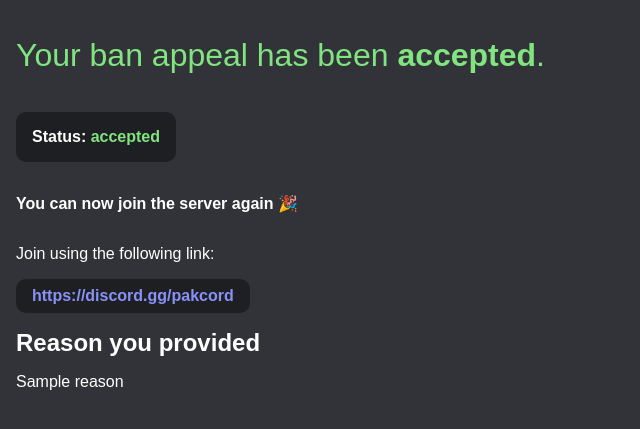
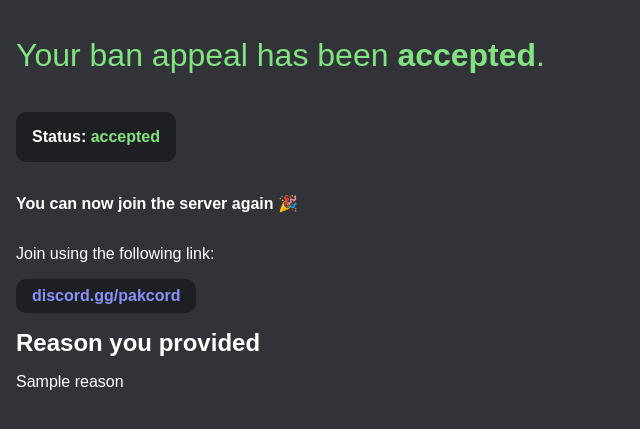
Before and after one commit to azure-badr/Appeal, a Python web app: template client/templates/profile.html in a window 1280 px wide. Shown: the top 429 px of the page, without its empty margins (0-640 px from the left). Run offline with Jinja, Linux system fonts and the light colour scheme; the template is opened without the code that fills it: most values are stand-ins (such as "Sample title", 1, 10 or a date in 2020).

Commit message:
set concise url

```diff
--- a/client/templates/profile.html
+++ b/client/templates/profile.html
@@ -25,7 +25,7 @@
         <p class="status">Status: <span class="accepted">{{ user_ban_appeal_data.status }}</span></p>
         <p><b>You can now join the server again</b> 🎉</p>
         <p>Join using the following link: </p>
-        <a class="link" target="_blank" href="discord.gg/pakcord">https://discord.gg/pakcord</a>
+        <a class="link" target="_blank" href="https://discord.gg/pakcord">discord.gg/pakcord</a>
       </div>
       {% elif user_ban_appeal_data.status == "rejected" %}
       <div class="container">
```
